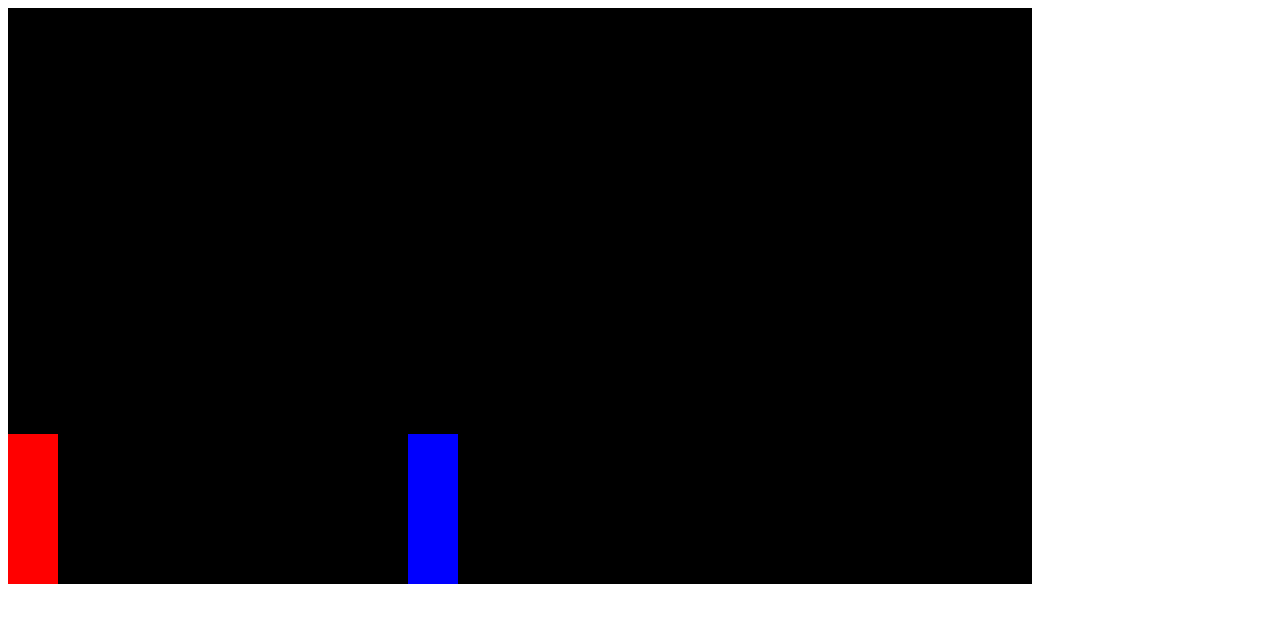
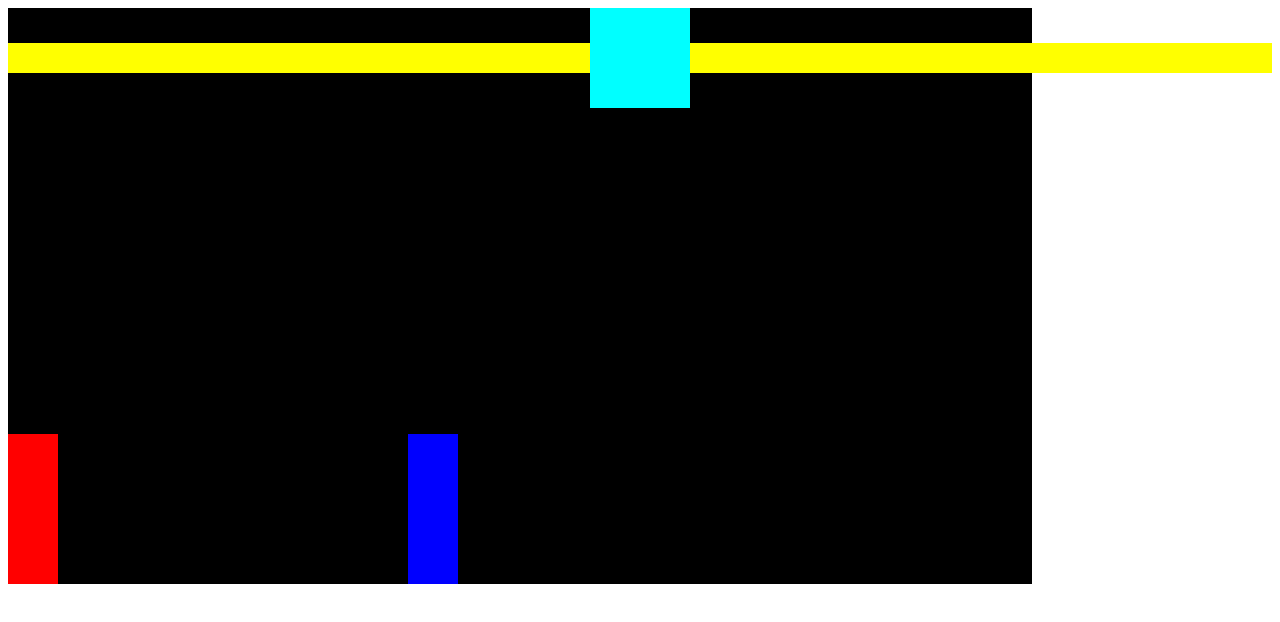
Before and after one commit to prathamesh-a/super-combat, a plain HTML site: page index.html in a window 1280 px wide. Drawn offline with Linux system fonts and the light colour scheme.

Commit message:
entity attacks

```diff
--- a/index.html
+++ b/index.html
@@ -1,4 +1,15 @@
-<canvas width="1024px" height="576px">
-</canvas>
+<body>
+    <div style="position: relative;">
+        <div style="position: absolute; display: flex; width: 100%; align-items: center">
+            <!--            Player Health Bar-->
+            <div style="background-color: yellow; height: 30px; width: 100%"></div>
+            <!--            Timer-->
+            <div style="background-color: aqua; width: 100px; height: 100px; flex-shrink: 0"></div>
+            <!--            Enemy Health Bar-->
+            <div style="background-color: yellow; height: 30px; width: 100%"></div>
+        </div>
+        <canvas width="1024px" height="576px"></canvas>
+    </div>
+    <script src="index.js"></script>
 
-<script src="index.js"></script>
+</body>
```
